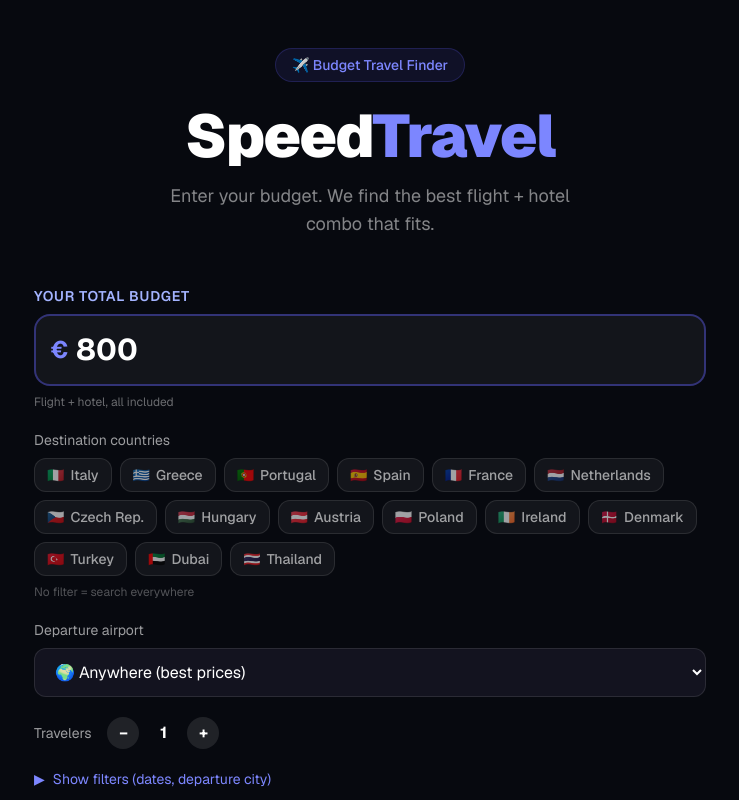
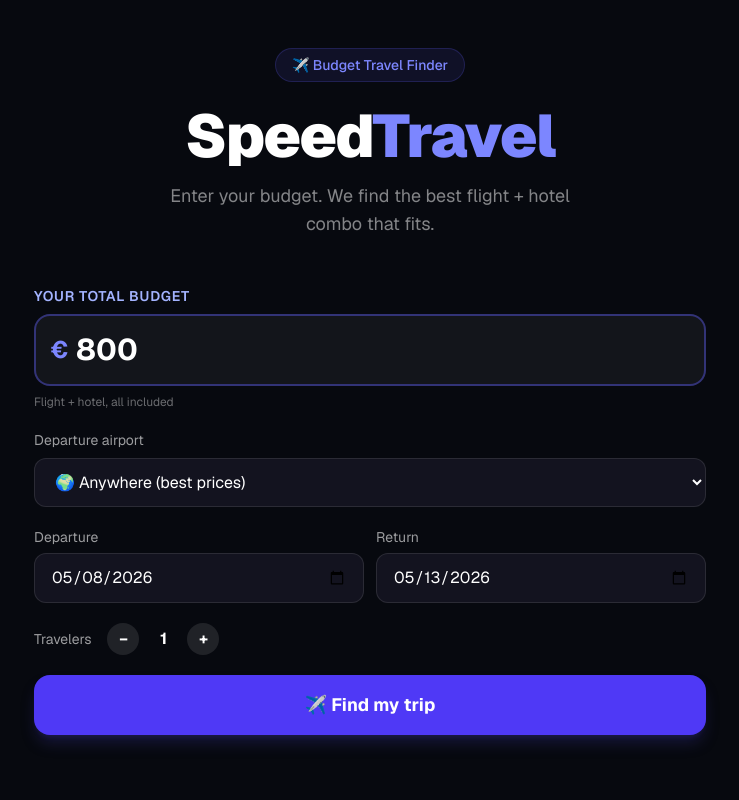
Before and after one commit to zy0be/FastTravel, a Next.js app: page / in a window 1280 px wide. Shown: the top 800 px of the page, without its empty margins (270-1009 px from the left). Built offline with nearby package versions, Linux system fonts and the light colour scheme.

Commit message:
feat: dates in main form, remove destination countries filter (worldwide)

```diff
--- a/src/components/SearchForm.tsx
+++ b/src/components/SearchForm.tsx
@@ -23,23 +23,6 @@ const AIRPORT_OPTIONS = [
   { code: "BKK", label: "Bangkok (BKK)" },
 ];
 
-const DESTINATION_COUNTRIES = [
-  { code: "italy", label: "Italy", flag: "🇮🇹" },
-  { code: "greece", label: "Greece", flag: "🇬🇷" },
-  { code: "portugal", label: "Portugal", flag: "🇵🇹" },
-  { code: "spain", label: "Spain", flag: "🇪🇸" },
-  { code: "france", label: "France", flag: "🇫🇷" },
-  { code: "netherlands", label: "Netherlands", flag: "🇳🇱" },
-  { code: "czech", label: "Czech Rep.", flag: "🇨🇿" },
-  { code: "hungary", label: "Hungary", flag: "🇭🇺" },
-  { code: "austria", label: "Austria", flag: "🇦🇹" },
-  { code: "poland", label: "Poland", flag: "🇵🇱" },
-  { code: "ireland", label: "Ireland", flag: "🇮🇪" },
-  { code: "denmark", label: "Denmark", flag: "🇩🇰" },
-  { code: "turkey", label: "Turkey", flag: "🇹🇷" },
-  { code: "uae", label: "Dubai", flag: "🇦🇪" },
-  { code: "thailand", label: "Thailand", flag: "🇹🇭" },
-];
 
 function getTodayPlus(days: number): string {
   const d = new Date();
@@ -53,15 +36,6 @@ export default function SearchForm({ onSearch, loading }: Props) {
   const [departureDate, setDepartureDate] = useState<string>(getTodayPlus(14));
   const [returnDate, setReturnDate] = useState<string>(getTodayPlus(19));
   const [adults, setAdults] = useState<number>(1);
-  const [showAdvanced, setShowAdvanced] = useState(false);
-  const [selectedCountries, setSelectedCountries] = useState<string[]>([]);
-
-  function toggleCountry(code: string) {
-    setSelectedCountries((prev) =>
-      prev.includes(code) ? prev.filter((c) => c !== code) : [...prev, code]
-    );
-  }
-
   function handleSubmit(e: React.FormEvent) {
     e.preventDefault();
     const budgetNum = parseFloat(budget);
@@ -73,7 +47,6 @@ export default function SearchForm({ onSearch, loading }: Props) {
       departureDate: departureDate || undefined,
       returnDate: returnDate || undefined,
       adults,
-      destinationCountries: selectedCountries.length > 0 ? selectedCountries : undefined,
     });
   }
 
@@ -101,48 +74,6 @@ export default function SearchForm({ onSearch, loading }: Props) {
         <p className="text-xs text-white/40">Flight + hotel, all included</p>
       </div>
 
-      {/* Destination countries */}
-      <div className="space-y-2">
-        <label className="block text-sm text-white/60">
-          Destination countries
-          {selectedCountries.length > 0 && (
-            <span className="ml-2 text-indigo-400 font-semibold">{selectedCountries.length} selected</span>
-          )}
-          {selectedCountries.length > 0 && (
-            <button
-              type="button"
-              onClick={() => setSelectedCountries([])}
-              className="ml-2 text-white/30 hover:text-white/60 text-xs transition-colors"
-            >
-              clear
-            </button>
-          )}
-        </label>
-        <div className="flex flex-wrap gap-2">
-          {DESTINATION_COUNTRIES.map((country) => {
-            const selected = selectedCountries.includes(country.code);
-            return (
-              <button
-                key={country.code}
-                type="button"
-                onClick={() => toggleCountry(country.code)}
-                className={`flex items-center gap-1.5 px-3 py-1.5 rounded-xl text-sm font-medium transition-all ${
-                  selected
-                    ? "bg-indigo-600 border border-indigo-400 text-white"
-                    : "bg-white/5 border border-white/10 text-white/60 hover:bg-white/10 hover:text-white"
-                }`}
-              >
-                <span>{country.flag}</span>
-                <span>{country.label}</span>
-              </button>
-            );
-          })}
-        </div>
-        {selectedCountries.length === 0 && (
-          <p className="text-xs text-white/30">No filter = search everywhere</p>
-        )}
-      </div>
-
       {/* Departure airport */}
       <div className="space-y-2">
         <label className="block text-sm text-white/60">Departure airport</label>
@@ -158,6 +89,30 @@ export default function SearchForm({ onSearch, loading }: Props) {
             </option>
           ))}
         </select>
+      </div>
+
+      {/* Dates */}
+      <div className="grid grid-cols-2 gap-3">
+        <div className="space-y-1.5">
+          <label className="block text-sm text-white/60">Departure</label>
+          <input
+            type="date"
+            value={departureDate}
+            min={getTodayPlus(1)}
+            onChange={(e) => setDepartureDate(e.target.value)}
+            className="w-full px-4 py-3 bg-[#13131f] border border-white/10 rounded-xl text-white focus:outline-none focus:border-indigo-400 transition-colors"
+          />
+        </div>
+        <div className="space-y-1.5">
+          <label className="block text-sm text-white/60">Return</label>
+          <input
+            type="date"
+            value={returnDate}
+            min={departureDate || getTodayPlus(2)}
+            onChange={(e) => setReturnDate(e.target.value)}
+            className="w-full px-4 py-3 bg-[#13131f] border border-white/10 rounded-xl text-white focus:outline-none focus:border-indigo-400 transition-colors"
+          />
+        </div>
       </div>
 
       {/* Adults */}
@@ -182,44 +137,6 @@ export default function SearchForm({ onSearch, loading }: Props) {
         </div>
       </div>
 
-      {/* Advanced toggle */}
-      <button
-        type="button"
-        onClick={() => setShowAdvanced(!showAdvanced)}
-        className="flex items-center gap-2 text-sm text-indigo-400 hover:text-indigo-300 transition-colors"
-      >
-        <span className={`transition-transform ${showAdvanced ? "rotate-90" : ""}`}>▶</span>
-        {showAdvanced ? "Hide" : "Show"} filters (dates, departure city)
-      </button>
-
-      {showAdvanced && (
-        <div className="space-y-4 p-4 bg-white/3 rounded-2xl border border-white/10">
-          {/* Dates */}
-          <div className="grid grid-cols-2 gap-3">
-            <div className="space-y-1.5">
-              <label className="block text-sm text-white/60">Departure</label>
-              <input
-                type="date"
-                value={departureDate}
-                min={getTodayPlus(1)}
-                onChange={(e) => setDepartureDate(e.target.value)}
-                className="w-full px-4 py-3 bg-[#13131f] border border-white/10 rounded-xl text-white focus:outline-none focus:border-indigo-400 transition-colors"
-              />
-            </div>
-            <div className="space-y-1.5">
-              <label className="block text-sm text-white/60">Return</label>
-              <input
-                type="date"
-                value={returnDate}
-                min={departureDate || getTodayPlus(2)}
-                onChange={(e) => setReturnDate(e.target.value)}
-                className="w-full px-4 py-3 bg-[#13131f] border border-white/10 rounded-xl text-white focus:outline-none focus:border-indigo-400 transition-colors"
-              />
-            </div>
-          </div>
-        </div>
-      )}
-
       <button
         type="submit"
         disabled={loading || !budget}
```
